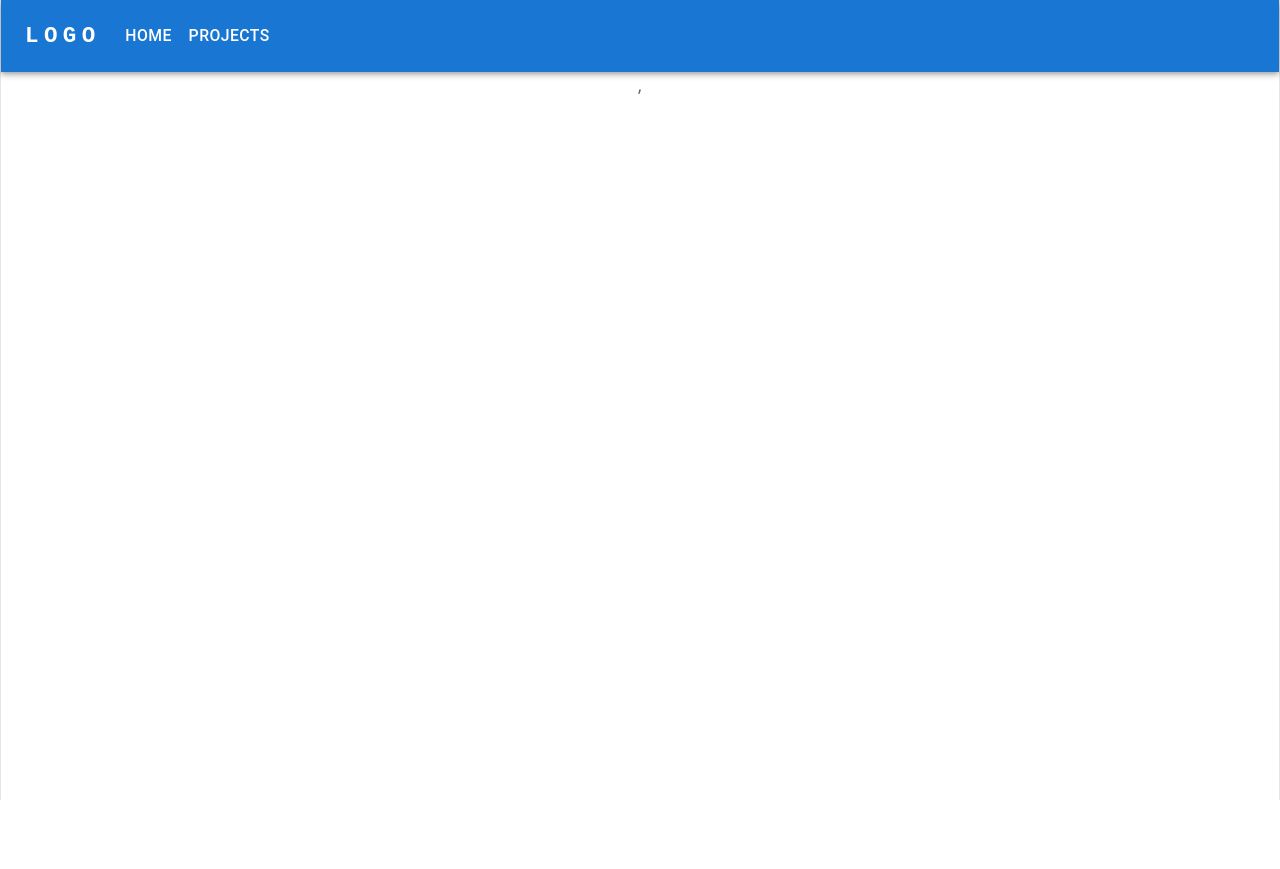
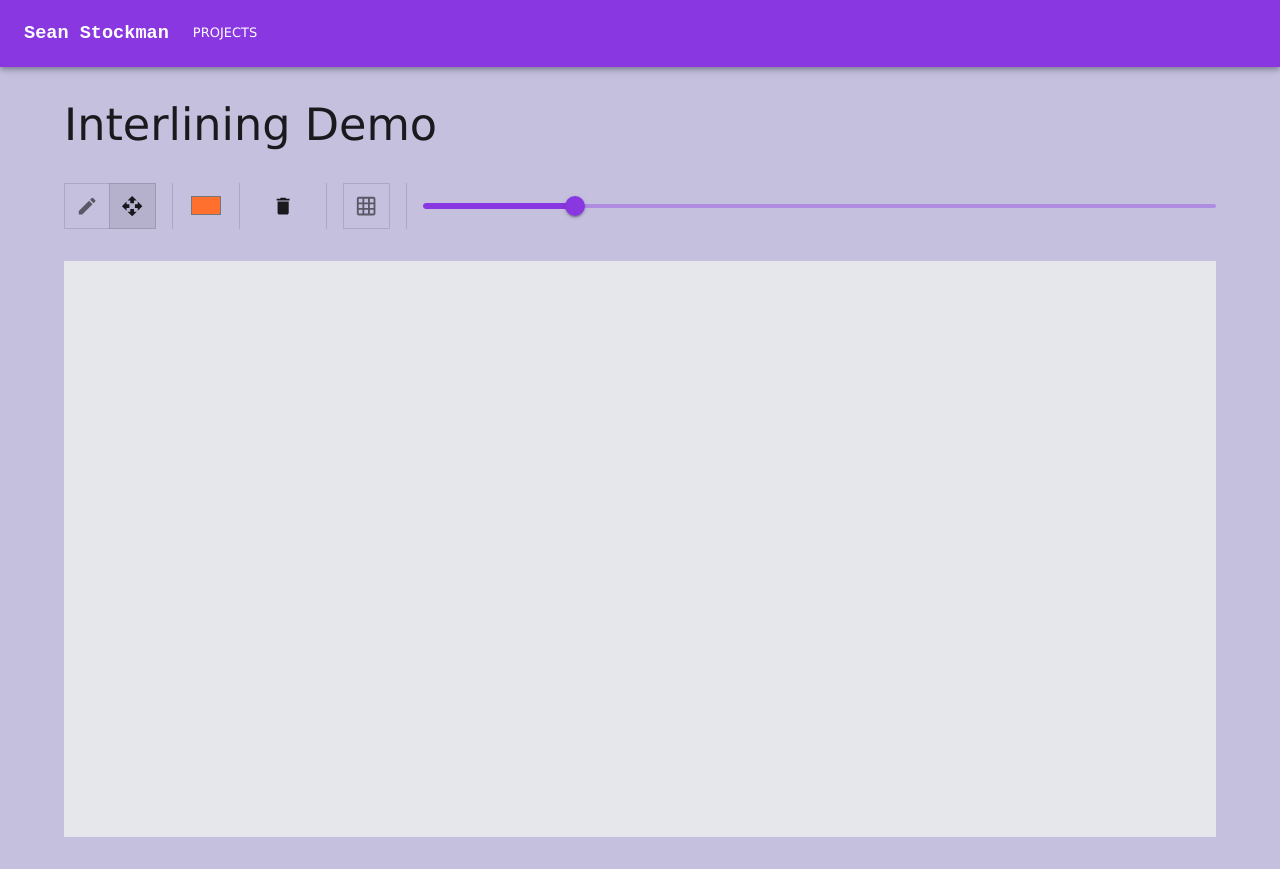
Before and after one commit to seanstockman/web-projects, a React (Vite) app: page /projects/interlining in a window 1280 px wide. Before the commit the page ends 800 px from the top, so only its background shows below. Built offline with nearby package versions, Linux system fonts and the light colour scheme.

Commit message:
Updated navbar and added grid

```diff
--- /dev/null
+++ b/src/components/PageComponents.jsx
@@ -0,0 +1,11 @@
+import { Stack, Container } from "@mui/material";
+
+export const PageStack = (props) => (
+    //<Container>
+    <Stack
+        spacing={{ xs: 2, sm: 2, md: 4 }}
+        sx={{ paddingY: 4 }}
+        {...props}
+    />
+    //</Container>
+);
--- a/src/components/ResponsiveAppBar.jsx
+++ b/src/components/ResponsiveAppBar.jsx
@@ -5,179 +5,212 @@ import Toolbar from '@mui/material/Toolbar';
 import IconButton from '@mui/material/IconButton';
 import Typography from '@mui/material/Typography';
 import Menu from '@mui/material/Menu';
-// import menui
+import MenuIcon from '@mui/icons-material/Menu';
 import Container from '@mui/material/Container';
 import Avatar from '@mui/material/Avatar';
 import Button from '@mui/material/Button';
 import Tooltip from '@mui/material/Tooltip';
 import MenuItem from '@mui/material/MenuItem';
-// import AdbIcon from '@mui/icons-material/Adb';
+import AdbIcon from '@mui/icons-material/Adb';
 
-/**
- * @typedef Page
- * @prop label
- */
+// Optional for React Router:
+// import { Link } from 'react-router-dom';
 
-const pages = ['Home', 'Projects'];
-// const projects = [
-//     { label: 'Interlining', route: '/interlining' }
-// ];
-// const settings = ['Profile', 'Account', 'Dashboard', 'Logout'];
+const navItems = [
+  {
+    label: 'Projects',
+    children: [
+      { label: 'Interlining', to: '/projects/interlining' },
+    ],
+  },
+  // { label: 'Pricing', to: '/pricing' },
+  // { label: 'Blog', to: '/blog' },
+];
 
-function ResponsiveAppBar() {
+export default function ResponsiveAppBar() {
   const [anchorElNav, setAnchorElNav] = React.useState(null);
   const [anchorElUser, setAnchorElUser] = React.useState(null);
+  const [anchorElProjects, setAnchorElprojects] = React.useState(null);
+
+  const openprojects = Boolean(anchorElProjects);
 
   const handleOpenNavMenu = (event) => {
     setAnchorElNav(event.currentTarget);
-    };
-    const handleOpenUserMenu = (event) => {
-        setAnchorElUser(event.currentTarget);
   };
 
   const handleCloseNavMenu = () => {
     setAnchorElNav(null);
   };
 
+  const handleOpenUserMenu = (event) => {
+    setAnchorElUser(event.currentTarget);
+  };
+
   const handleCloseUserMenu = () => {
     setAnchorElUser(null);
   };
 
+  const handleOpenProjects = (event) => {
+    setAnchorElprojects(event.currentTarget);
+  };
+
+  const handleCloseProjects = () => {
+    setAnchorElprojects(null);
+  };
+
+  const projects = navItems.find((i) => i.label === 'Projects');
+
   return (
-        <AppBar position="static">
+    <AppBar position="sticky">
       <Container maxWidth="xl">
         <Toolbar disableGutters>
+          {/* Logo */}
           {/* <AdbIcon sx={{ display: { xs: 'none', md: 'flex' }, mr: 1 }} /> */}
           <Typography
             variant="h6"
-                        noWrap
-                        component="a"
-                        href="#app-bar-with-responsive-menu"
             sx={{
               mr: 2,
               display: { xs: 'none', md: 'flex' },
               fontFamily: 'monospace',
               fontWeight: 700,
-                            letterSpacing: '.3rem',
+              // letterSpacing: '.3rem',
               color: 'inherit',
               textDecoration: 'none',
             }}
           >
-                        LOGO
+            Sean Stockman
           </Typography>
 
-                    {/* <Box sx={{ flexGrow: 1, display: { xs: 'flex', md: 'none' } }}>
+          {/* Mobile hamburger */}
+          <Box sx={{ flexGrow: 1, display: { xs: 'flex', md: 'none' } }}>
             <IconButton
               size="large"
-                            aria-label="account of current user"
-                            aria-controls="menu-appbar"
-                            aria-haspopup="true"
               onClick={handleOpenNavMenu}
               color="inherit"
             >
+              <MenuIcon />
             </IconButton>
+
             <Menu
-                            id="menu-appbar"
               anchorEl={anchorElNav}
+              open={Boolean(anchorElNav)}
+              onClose={handleCloseNavMenu}
+            >
+              {navItems.map((item) =>
+                item.children ? (
+                  <React.Fragment key={item.label}>
+                    <MenuItem disabled>
+                      <Typography fontWeight="bold">
+                        {item.label}
+                      </Typography>
+                    </MenuItem>
+
+                    {item.children.map((child) => (
+                      <MenuItem
+                        key={child.label}
+                        onClick={handleCloseNavMenu}
+                        component="a"
+                        href={child.to}
+                        sx={{ pl: 4 }}
+                      >
+                        {child.label}
+                      </MenuItem>
+                    ))}
+                  </React.Fragment>
+                ) : (
+                  <MenuItem
+                    key={item.label}
+                    onClick={handleCloseNavMenu}
+                    component="a"
+                    href={item.to}
+                  >
+                    {item.label}
+                  </MenuItem>
+                )
+              )}
+            </Menu>
+          </Box>
+
+          {/* Mobile logo */}
+          {/* <AdbIcon sx={{ display: { xs: 'flex', md: 'none' }, mr: 1 }} /> */}
+          <Typography
+            variant="h5"
+            sx={{
+              flexGrow: 1,
+              display: { xs: 'flex', md: 'none' },
+              fontFamily: 'monospace',
+              fontWeight: 700,
+            }}
+          >
+            Sean Stockman
+          </Typography>
+
+          {/* Desktop nav */}
+          <Box sx={{ flexGrow: 1, display: { xs: 'none', md: 'flex' } }}>
+            {navItems.map((item) =>
+              item.children ? (
+                <Button
+                  key={item.label}
+                  onClick={handleOpenProjects}
+                  sx={{ my: 2, color: 'white' }}
+                >
+                  {item.label}
+                </Button>
+              ) : (
+                <Button
+                  key={item.label}
+                  component="a"
+                  href={item.to}
+                  sx={{ my: 2, color: 'white' }}
+                >
+                  {item.label}
+                </Button>
+              )
+            )}
+          </Box>
+
+          {/* projects dropdown */}
+          <Menu
+            anchorEl={anchorElProjects}
+            open={openprojects}
+            onClose={handleCloseProjects}
             anchorOrigin={{
               vertical: 'bottom',
               horizontal: 'left',
             }}
-                            keepMounted
             transformOrigin={{
               vertical: 'top',
               horizontal: 'left',
             }}
-                            open={Boolean(anchorElNav)}
-                            onClose={handleCloseNavMenu}
-                            sx={{ display: { xs: 'block', md: 'none' } }}
           >
-                            {pages.map((page) => (
-                                <MenuItem key={page} onClick={handleCloseNavMenu}>
-                                    <Typography sx={{ textAlign: 'center' }}>{page}</Typography>
+            {projects?.children.map((child) => (
+              <MenuItem
+                key={child.label}
+                onClick={handleCloseProjects}
+                component="a"
+                href={child.to}
+              >
+                {child.label}
               </MenuItem>
             ))}
           </Menu>
-                        <Menu
-                            id="menu-appbar"
-                            anchorEl={anchorElNav}
-                            anchorOrigin={{
-                                vertical: 'bottom',
-                                horizontal: 'left',
-                            }}
-                            keepMounted
-                            transformOrigin={{
-                                vertical: 'top',
-                                horizontal: 'left',
-                            }}
-                            open={Boolean(anchorElNav)}
-                            onClose={handleCloseNavMenu}
-                            sx={{ display: { xs: 'block', md: 'none' } }}
-                        >
-                            {projects.map((p) => (
-                                <MenuItem key={p.route} onClick={handleCloseNavMenu}>
-                                    <Typography sx={{ textAlign: 'center' }}>{p.label}</Typography>
-                                </MenuItem>
-                            ))}
-                            Projects
-                        </Menu>
-                    </Box> */}
 
-                    {/* <AdbIcon sx={{ display: { xs: 'flex', md: 'none' }, mr: 1 }} /> */}
-                    <Typography
-                        variant="h5"
-                        noWrap
-                        component="a"
-                        href="#app-bar-with-responsive-menu"
-                        sx={{
-                            mr: 2,
-                            display: { xs: 'flex', md: 'none' },
-                            flexGrow: 1,
-                            fontFamily: 'monospace',
-                            fontWeight: 700,
-                            letterSpacing: '.3rem',
-                            color: 'inherit',
-                            textDecoration: 'none',
-                        }}
-                    >
-                        LOGO
-                    </Typography>
-                    <Box sx={{ flexGrow: 1, display: { xs: 'none', md: 'flex' } }}>
-                        {pages.map((page) => (
-                            <Button
-                                key={page}
-                                onClick={handleCloseNavMenu}
-                                sx={{ my: 2, color: 'white', display: 'block' }}
-                            >
-                                {page}
-                            </Button>
-                        ))}
-                    </Box>
-                    {/* <Box sx={{ flexGrow: 0 }}>
+          {/* User menu
+          <Box sx={{ flexGrow: 0 }}>
             <Tooltip title="Open settings">
               <IconButton onClick={handleOpenUserMenu} sx={{ p: 0 }}>
-                <Avatar alt="Remy Sharp" src="/static/images/avatar/2.jpg" />
+                <Avatar />
               </IconButton>
             </Tooltip>
+
             <Menu
-              sx={{ mt: '45px' }}
-              id="menu-appbar"
               anchorEl={anchorElUser}
-              anchorOrigin={{
-                vertical: 'top',
-                horizontal: 'right',
-              }}
-              keepMounted
-              transformOrigin={{
-                vertical: 'top',
-                horizontal: 'right',
-              }}
               open={Boolean(anchorElUser)}
               onClose={handleCloseUserMenu}
             >
-              {settings.map((setting) => (
-                <MenuItem key={setting} onClick={handleCloseUserMenu}>
-                  <Typography sx={{ textAlign: 'center' }}>{setting}</Typography>
+              {['Profile', 'Account', 'Dashboard', 'Logout'].map((item) => (
+                <MenuItem key={item} onClick={handleCloseUserMenu}>
+                  {item}
                 </MenuItem>
               ))}
             </Menu>
@@ -187,4 +220,3 @@ function ResponsiveAppBar() {
     </AppBar>
   );
 }
-export default ResponsiveAppBar;
--- a/src/index.css
+++ b/src/index.css
@@ -1,113 +1,10 @@
 @import "tailwindcss";
-
-:root {
-  --text: #6b6375;
-  --text-h: #08060d;
-  --bg: #fff;
-  --border: #e5e4e7;
-  --code-bg: #f4f3ec;
-  --accent: #aa3bff;
-  --accent-bg: rgba(170, 59, 255, 0.1);
-  --accent-border: rgba(170, 59, 255, 0.5);
-  --social-bg: rgba(244, 243, 236, 0.5);
-  --shadow:
-    rgba(0, 0, 0, 0.1) 0 10px 15px -3px, rgba(0, 0, 0, 0.05) 0 4px 6px -2px;
-
-  --sans: system-ui, 'Segoe UI', Roboto, sans-serif;
-  --heading: system-ui, 'Segoe UI', Roboto, sans-serif;
-  --mono: ui-monospace, Consolas, monospace;
-
-  font: 18px/145% var(--sans);
-  letter-spacing: 0.18px;
-  color-scheme: light dark;
-  color: var(--text);
-  background: var(--bg);
-  font-synthesis: none;
-  text-rendering: optimizeLegibility;
-  -webkit-font-smoothing: antialiased;
-  -moz-osx-font-smoothing: grayscale;
-
-  @media (max-width: 1024px) {
-    font-size: 16px;
-  }
-}
-
-@media (prefers-color-scheme: dark) {
-  :root {
-    --text: #9ca3af;
-    --text-h: #f3f4f6;
-    --bg: #16171d;
-    --border: #2e303a;
-    --code-bg: #1f2028;
-    --accent: #c084fc;
-    --accent-bg: rgba(192, 132, 252, 0.15);
-    --accent-border: rgba(192, 132, 252, 0.5);
-    --social-bg: rgba(47, 48, 58, 0.5);
-    --shadow:
-      rgba(0, 0, 0, 0.4) 0 10px 15px -3px, rgba(0, 0, 0, 0.25) 0 4px 6px -2px;
-  }
-
-  #social .button-icon {
-    filter: invert(1) brightness(2);
-  }
-}
 
 body {
   margin: 0;
 }
 
 #root {
-  /* width: 1126px; */
+  min-height: 100vh;
   max-width: 100%;
-  margin: 0 auto;
-  text-align: center;
-  border-inline: 1px solid var(--border);
-  min-height: 100svh;
-  display: flex;
-  flex-direction: column;
-  box-sizing: border-box;
 }
-
-h1,
-h2 {
-  font-family: var(--heading);
-  font-weight: 500;
-  color: var(--text-h);
-}
-
-h1 {
-  font-size: 56px;
-  letter-spacing: -1.68px;
-  margin: 32px 0;
-  @media (max-width: 1024px) {
-    font-size: 36px;
-    margin: 20px 0;
-  }
-}
-h2 {
-  font-size: 24px;
-  line-height: 118%;
-  letter-spacing: -0.24px;
-  margin: 0 0 8px;
-  @media (max-width: 1024px) {
-    font-size: 20px;
-  }
-}
-p {
-  margin: 0;
-}
-
-code,
-.counter {
-  font-family: var(--mono);
-  display: inline-flex;
-  border-radius: 4px;
-  color: var(--text-h);
-}
-
-code {
-  font-size: 15px;
-  line-height: 135%;
-  padding: 4px 8px;
-  background: var(--code-bg);
-}
--- a/src/interlining/Interlining.jsx
+++ b/src/interlining/Interlining.jsx
@@ -1,13 +1,16 @@
 import { useRef, useEffect, useState } from 'react';
 import { lineMaths, drawer } from './LineMaths';
 import { Vector2 } from 'three';
-import { ToggleButton, ToggleButtonGroup, Button, ButtonGroup, Slider, Stack, Paper, Divider, Tooltip } from '@mui/material';
-
+import { ToggleButton, ToggleButtonGroup, Button, ButtonGroup, Slider, Stack, Paper, Divider, Tooltip, Typography } from '@mui/material';
+import { PageStack } from '../components/PageComponents';
 import ModeEditIcon from '@mui/icons-material/ModeEdit';
 import OpenWithIcon from '@mui/icons-material/OpenWith';
 import DeleteIcon from '@mui/icons-material/Delete';
 // import { Bezier } from 'bezier-js';
 import { styled } from '@mui/material/styles';
+import GridOffIcon from '@mui/icons-material/GridOff';
+import GridOnIcon from '@mui/icons-material/GridOn';
+import { GridOff } from '@mui/icons-material';
 
 const Item = styled(Paper)(({ theme }) => ({
     backgroundColor: '#fff',
@@ -19,8 +22,6 @@ const Item = styled(Paper)(({ theme }) => ({
         backgroundColor: '#1A2027',
     }),
 }));
-
-
 
 /**
  * @typedef ArcLine
@@ -41,6 +42,7 @@ function Interlining() {
     /** @type ArcLine[][] */
     const [lines, setLines] = useState([]);
     const [origin, setOrigin] = useState(null);
+    const [options, setOptions] = useState([]);
     const [draggedPoint, setDraggedPoint] = useState(null);
     const [radius, setRadius] = useState(20);
     const [currentColor, setCurrentColor] = useState("#ff6f2d");
@@ -60,6 +62,10 @@ function Interlining() {
         const ctx = canvas.getContext('2d');
         ctx.clearRect(0, 0, canvas.width, canvas.height);
 
+        if (options.includes('showGrid')) {
+            drawer.drawGrid(ctx, canvas);
+        }
+
         for (let i = 0; i < lines.length; i++) {
             drawer.drawLine(ctx, lines[i].line, radius, lines[i].color);
         }
@@ -72,9 +78,7 @@ function Interlining() {
                 drawer.drawCircle(ctx, line[j], false);
             }
         }
-
-
-    }, [lines, origin, radius, mode]);
+    }, [lines, origin, radius, mode, options]);
 
     const getMousePos = (e) => {
         /** @type {HTMLCanvasElement} */
@@ -192,9 +196,28 @@ function Interlining() {
     };
 
     const handleRightClick = () => {
+        switch (mode) {
+            case Mode.DRAW:
+                setMode(Mode.NEWLINE);
+                setLines(prevLines => {
+                    /** @type ArcLine[] */
+                    const updated = [...prevLines];
+                    // updated[draggedPoint.lineIndex] = [...updated[draggedPoint.lineIndex]];
+                    if (updated[draggedPoint.lineIndex].line.length <= 2) {
+                        updated.splice(draggedPoint.lineIndex, 1);
+                        return updated;
+                    }
+                    updated[draggedPoint.lineIndex].line.splice(draggedPoint.pointIndex, 1);
+                    return updated;
+                });
+                break;
+            default:
+                break;
+        }
         setDraggedPoint(null);
         setOrigin(null);
-        if (mode == Mode.DRAW) setMode(Mode.NEWLINE);
+
+
     }
 
     const modeButtons = [
@@ -215,6 +238,15 @@ function Interlining() {
         }
     ];
 
+    const toggles = [
+        {
+            value: "showGrid",
+            label: "Toggle Grid",
+            iconOn: <GridOnIcon />,
+            iconOff: <GridOffIcon />,
+        }
+    ]
+
     const handleMouseUpOrLeave = () => {
         if (mode == Mode.MANIPULATE) {
             setDraggedPoint(null);
@@ -222,11 +254,10 @@ function Interlining() {
     };
 
     return (
-        <>
-            <div className="p-4">
-                <h1 className="font-bold">Interlining Demo</h1>
-            </div>
-            <div className='justify-center py-5 px-100'>
+        <PageStack>
+            <Typography variant='h3'>
+                Interlining Demo
+            </Typography>
             <Stack direction="row"
                 divider={<Divider orientation="vertical" flexItem />}
                 spacing={2}>
@@ -236,7 +267,7 @@ function Interlining() {
                     value={mode}
                     exclusive
                     onChange={(e, val) => setMode(val)}
-                        aria-label="Basic button group">
+                    aria-label="Modes">
                     {modeButtons.map((b) => (
                         <Tooltip title={b.label}>
                             <ToggleButton
@@ -257,7 +288,7 @@ function Interlining() {
                 </Tooltip>
                 <ButtonGroup
                     variant='constrained'
-                        aria-label="Basic button group"
+                    aria-label="Actions"
                 >
                     {actions.map((a) => (
                         <Tooltip title={a.label}>
@@ -269,6 +300,19 @@ function Interlining() {
                         </Tooltip>
                     ))}
                 </ButtonGroup>
+                <ToggleButtonGroup
+                    value={options}
+                    onChange={(e, v) => setOptions(v)}
+                    aria-label='Options'
+                >
+                    {toggles.map((t) => (
+                        <Tooltip title={t.label}>
+                            <ToggleButton value={t.value}>
+                                {t.value ? t.iconOn : t.iconOff}
+                            </ToggleButton>
+                        </Tooltip>
+                    ))}
+                </ToggleButtonGroup>
                 <Tooltip title="Curve Radius">
                     <Slider
                         className='self-center'
@@ -281,7 +325,6 @@ function Interlining() {
                     />
                 </Tooltip>
             </Stack>
-            </div>
             <canvas
                 ref={canvasRef}
                 id="interlining-canvas"
@@ -294,7 +337,7 @@ function Interlining() {
                 onMouseUp={handleMouseUpOrLeave}
                 onMouseLeave={handleMouseUpOrLeave}
             />
-        </>
+        </PageStack>
     );
 }
 
--- a/src/main.jsx
+++ b/src/main.jsx
@@ -1,27 +1,80 @@
-import { StrictMode } from 'react';
+import { StrictMode, useState, useEffect } from 'react';
 import { createRoot } from 'react-dom/client';
 import { BrowserRouter, Routes, Route } from 'react-router';
 import './index.css';
 import App from './App.jsx';
 import Interlining from './interlining/Interlining.jsx';
-import { createTheme, ThemeProvider } from '@mui/material';
+import { Container, createTheme, ThemeProvider } from '@mui/material';
 import { lime, red } from '@mui/material/colors';
 import ResponsiveAppBar from './components/ResponsiveAppBar.jsx';
+import useMediaQuery from '@mui/material/useMediaQuery';
+import CssBaseline from '@mui/material/CssBaseline';
+
+function Root() {
+  // const prefersDarkMode = window.matchMedia('(prefers-color-scheme: dark)').matches;
+  // const [mode, setMode] = useState(prefersDarkMode);
+
+  // useEffect(() => {
+  //   const mediaQuery = window.matchMedia('(prefers-color-scheme: dark)');
+  //   const handler = (e) => setMode(e.matches ? 'dark' : 'light');
+  //   mediaQuery.addEventListener('change', handler);
+  //   return () => mediaQuery.removeEventListener('change', handler);
+  // }, []);
+
+  const prefersDarkMode = useMediaQuery('(prefers-color-scheme: dark)');
 
 
-const theme = createTheme({
-  primary: red,
-  secondary: lime
-});
+  const themeOptions = {
+    palette: {
+      primary: {
+        main: '#8937e1'
+      },
+      secondary: {
+        main: '#1e76c8'
+      },
+      mode: prefersDarkMode ? 'dark' : 'light',
+      background: prefersDarkMode
+        ? {
+          default: '#25213f',
+          paper: '#25213f'
+        }
+        : {
+          default: '#c4c0de',
+          paper: 'rgb(240, 239, 246)',
+        },
+    },
+    typography: {
+      fontFamily: 'Verdana',
+      fontSize: 13,
+      fontWeightLight: 100,
+      fontWeightRegular: 200,
+      fontWeightMedium: 300,
+      fontWeightBold: 500
+    },
+    spacing: 8,
+    shape: {
+      borderRadius: 0
+    }
+  };
+
+  const theme = createTheme(themeOptions);
+
+  return (
+    <ThemeProvider theme={theme}>
+      <CssBaseline />
+      <ResponsiveAppBar />
+      <Container maxWidth="lg">
+        <BrowserRouter>
+          <Routes>
+            <Route index element={<App />} />
+            <Route path="projects/interlining" element={<Interlining />} />
+          </Routes>
+        </BrowserRouter>
+      </Container>
+    </ThemeProvider>
+  );
+}
 
 createRoot(document.getElementById('root')).render(
-  <ThemeProvider theme={theme}>
-    <ResponsiveAppBar/>
-    <BrowserRouter>
-      <Routes>
-        <Route index element={<App />} />
-        <Route path="interlining" element={<Interlining />} />
-      </Routes>
-    </BrowserRouter>,
-  </ThemeProvider>
+  <Root />
 )
```
Also changed, not shown: src/interlining/LineMaths.jsx (+20 -3 lines). Lines whose indentation alone changed are shown as unchanged.
